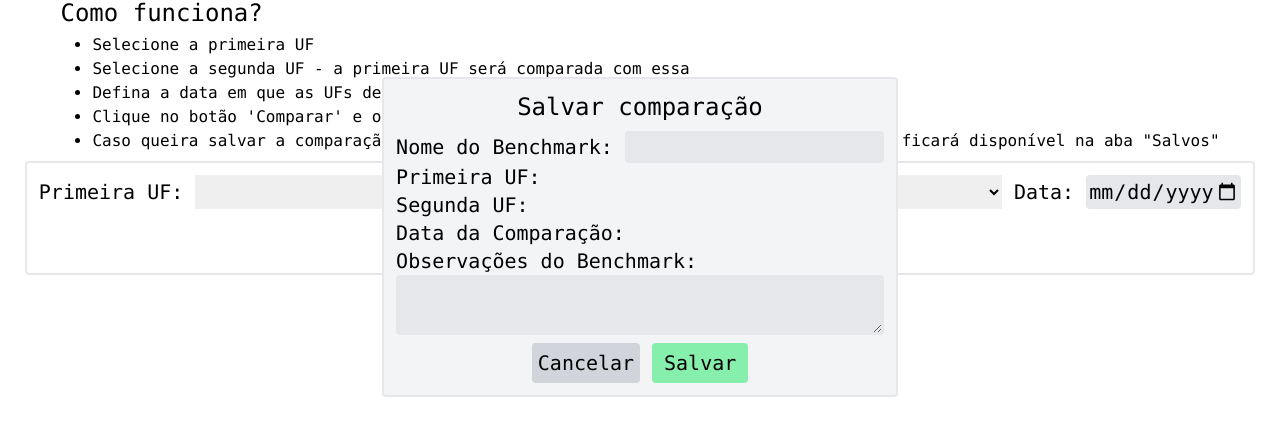
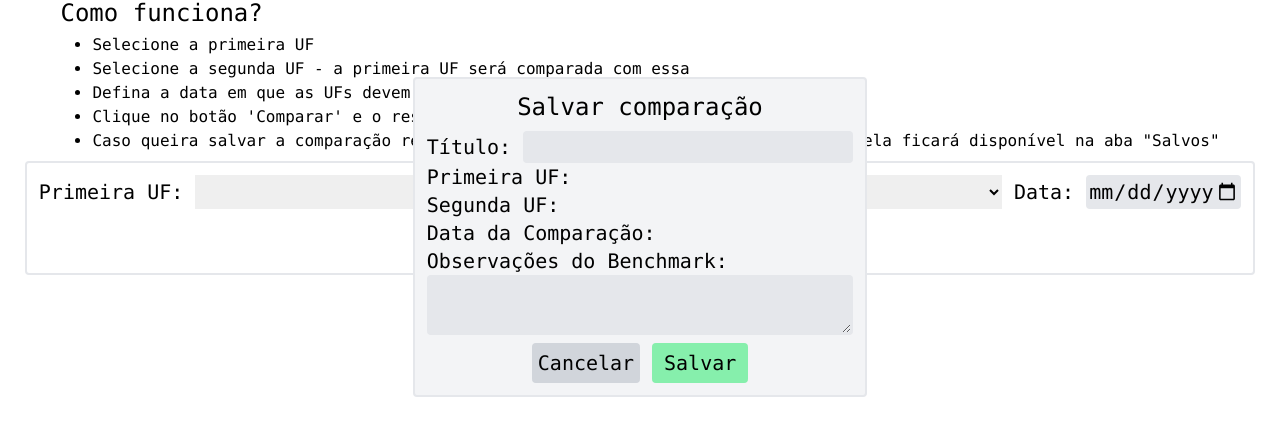
Before and after one commit to G-ssilva/covid-benchmark-web, a website built with Vite: page index.html in a window 1280 px wide. Both pictures are taken after a click on the button "Salvar". Shown: the part 143-578 px from the top of the page. Built offline with nearby package versions, Linux system fonts and the light colour scheme.

Commit message:
IMPROVEMENT - melhorando título * Alterado de "Nome do Benchmark" para "Título" * Definido o tamanho máximo para 255 * Aumentado o tamanho visual do input

```diff
--- a/index.html
+++ b/index.html
@@ -264,9 +264,9 @@
             <span>Salvar comparação</span>
           </div>
           <div>
-            <label for="nomeBenchmarkSalvo">Nome do Benchmark:</label>
-            <input type="text" id="nomeBenchmarkSalvo" name="nomeBenchmarkSalvo" min="1" max="255" required
-              class="border-2 border-solid rounded bg-gray-200 hover:bg-gray-300" />
+            <label for="nomeBenchmarkSalvo">Título:</label>
+            <input type="text" id="nomeBenchmarkSalvo" name="nomeBenchmarkSalvo" min="1" max="90" required
+              class="border-2 border-solid rounded bg-gray-200 hover:bg-gray-300 w-[330px]" />
           </div>
           <div>
             <span x-text="'Primeira UF: ' + primeiroEstado.uf"></span>
```
